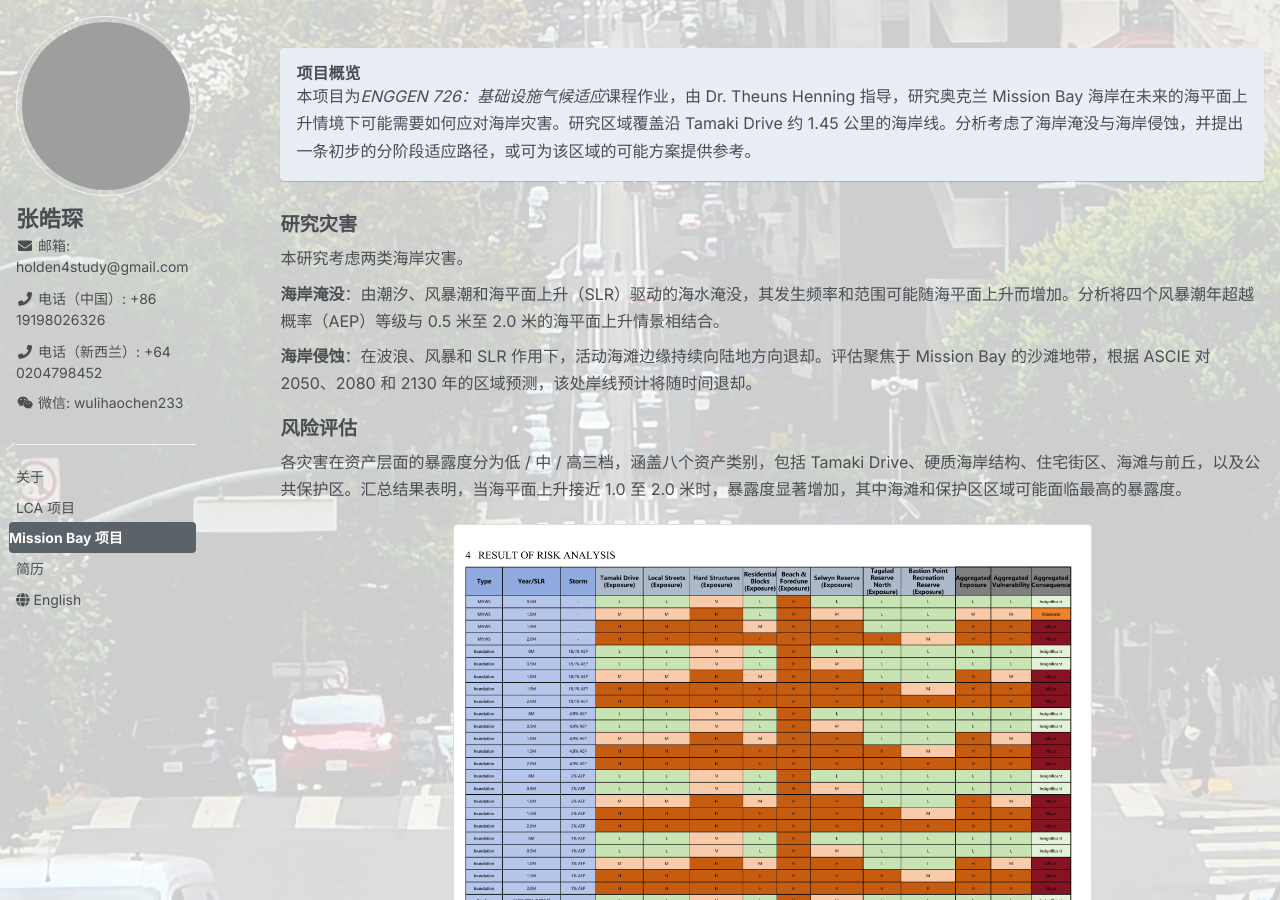
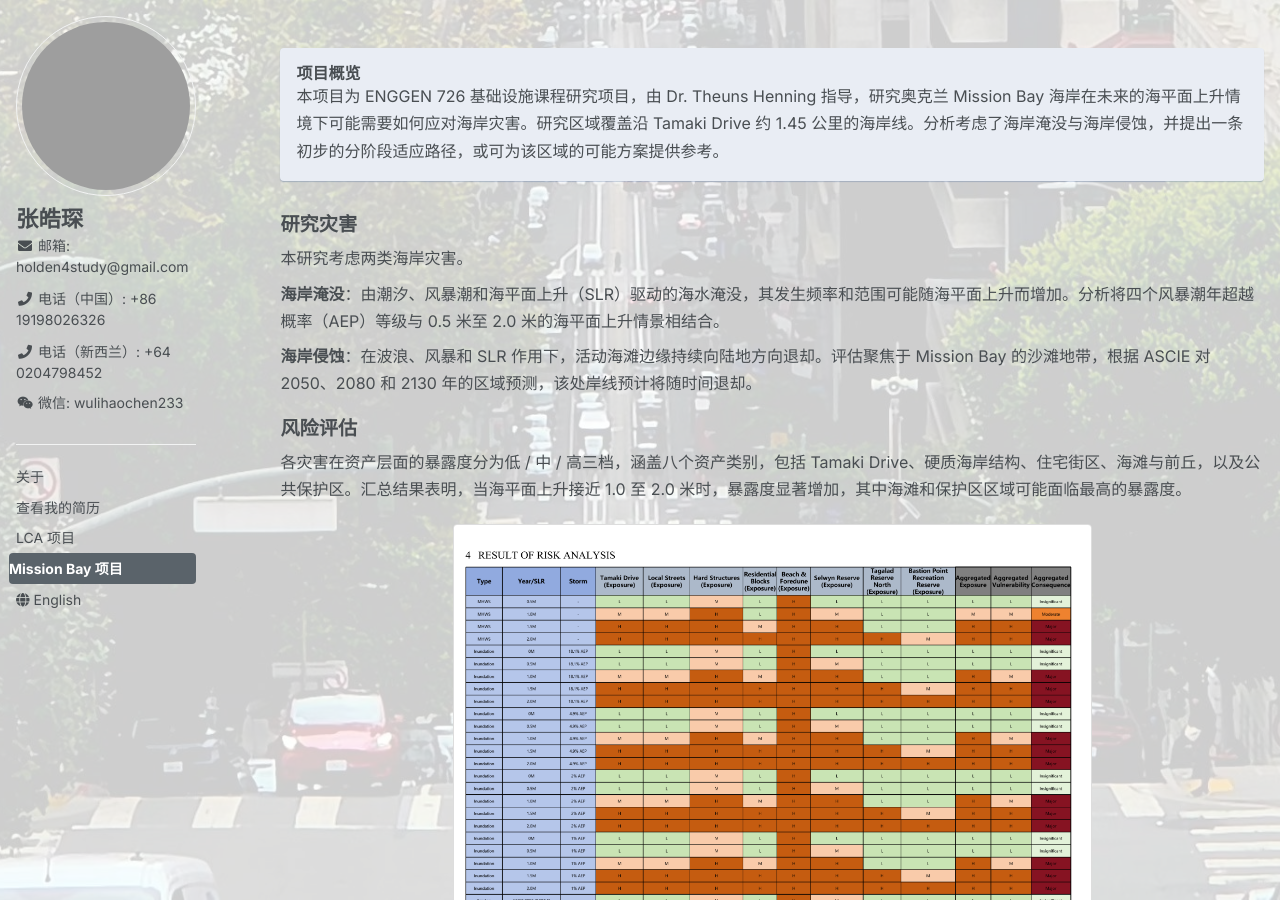
Before and after one commit to Zhang-holden/Zhang-holden.github.io, a Jekyll site: the page built from _pages/zh/mission-bay-adaptation.md, in a window 1280 px wide and 900 px high. Built offline with Jekyll 4.4.1, drawn with Linux system fonts in a browser that asks for light colours; grey boxes are pictures that could not be loaded.

Commit message:
Update Chinese nav order, Mission Bay intro and about content

```diff
--- a/_data/navigation_zh.yml
+++ b/_data/navigation_zh.yml
@@ -2,12 +2,12 @@
 main:
   - title: "关于"
     url: "/zh/#about-me"
+
+  - title: "查看我的简历"
+    url: "/files/resume-zh.pdf"
 
   - title: "LCA 项目"
     url: "/zh/projects/rescued-flour-lca/"
 
   - title: "Mission Bay 项目"
     url: "/zh/projects/mission-bay-adaptation/"
-
-  - title: "简历"
-    url: "/files/resume-zh.pdf"
--- a/_pages/zh/mission-bay-adaptation.md
+++ b/_pages/zh/mission-bay-adaptation.md
@@ -20,7 +20,7 @@ author_profile: true
 
 <div class="notice--info">
   <h4 class="no_toc">项目概览</h4>
-  <p>本项目为<em>ENGGEN 726：基础设施气候适应</em>课程作业，由 Dr. Theuns Henning 指导，研究奥克兰 Mission Bay 海岸在未来的海平面上升情境下可能需要如何应对海岸灾害。研究区域覆盖沿 Tamaki Drive 约 1.45 公里的海岸线。分析考虑了海岸淹没与海岸侵蚀，并提出一条初步的分阶段适应路径，或可为该区域的可能方案提供参考。</p>
+  <p>本项目为 ENGGEN 726 基础设施课程研究项目，由 Dr. Theuns Henning 指导，研究奥克兰 Mission Bay 海岸在未来的海平面上升情境下可能需要如何应对海岸灾害。研究区域覆盖沿 Tamaki Drive 约 1.45 公里的海岸线。分析考虑了海岸淹没与海岸侵蚀，并提出一条初步的分阶段适应路径，或可为该区域的可能方案提供参考。</p>
 </div>
 
 ## 研究灾害
```
Also changed, not shown: _pages/zh/index.md (+6 -17 lines).
